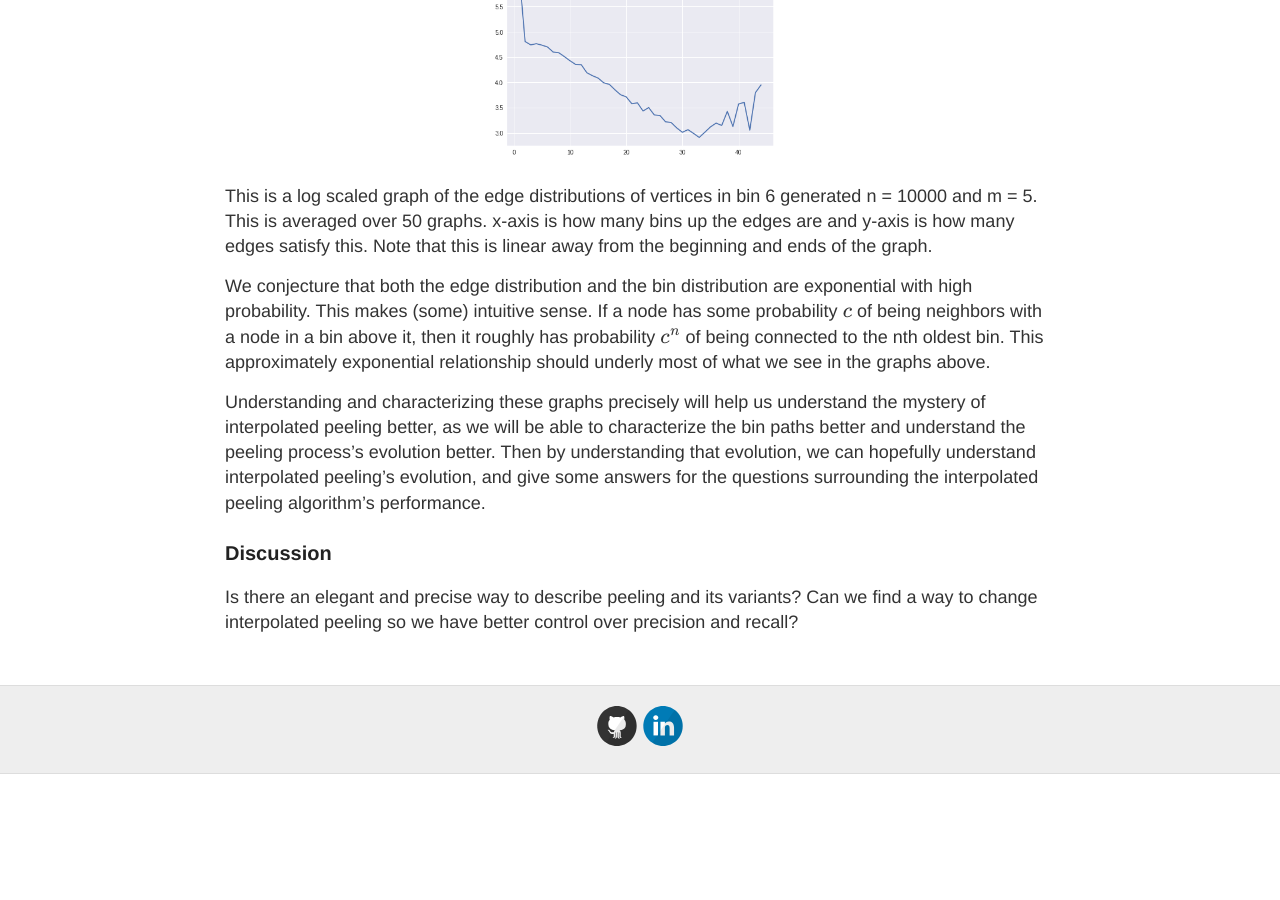
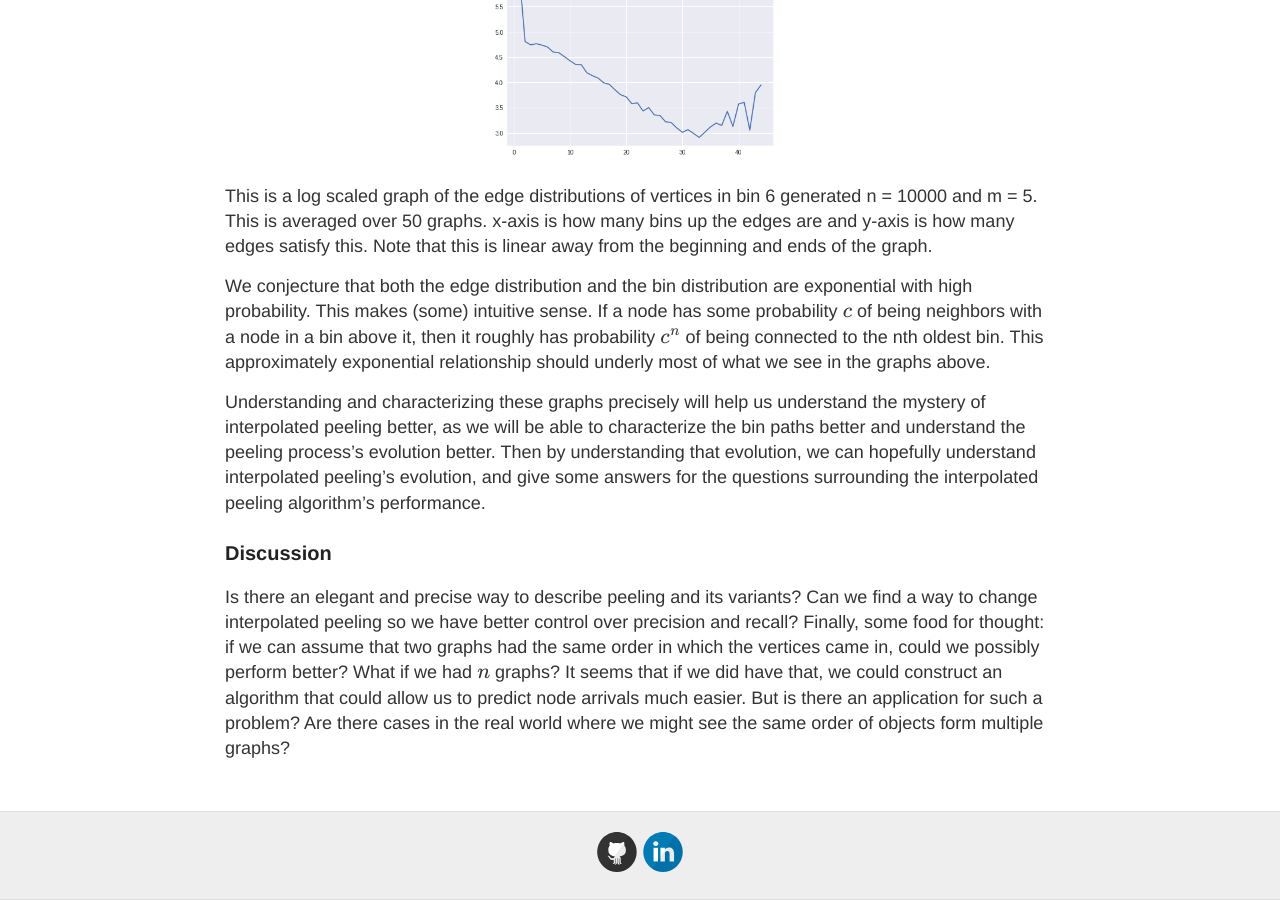
Before and after one commit to houcharlie/oldwebsite, a Jekyll site: the page built from _posts/2018-10-11-peeling.md, in a window 1280 px wide and 900 px high, scrolled down 4476 px. Built offline with Jekyll 4.4.1, drawn with Linux system fonts in a browser that asks for light colours; formulas are drawn with MathJax 3; before the commit the page ends 5250 px from its top, so only the background shows below that.

Commit message:
Update _posts/2018-10-11-peeling.md

```diff
--- a/_posts/2018-10-11-peeling.md
+++ b/_posts/2018-10-11-peeling.md
@@ -110,4 +110,4 @@ Understanding and characterizing these graphs precisely will help us understand
 
 ### Discussion
 
-Is there an elegant and precise way to describe peeling and its variants?  Can we find a way to change interpolated peeling so we have better control over precision and recall?
+Is there an elegant and precise way to describe peeling and its variants?  Can we find a way to change interpolated peeling so we have better control over precision and recall?  Finally, some food for thought: if we can assume that two graphs had the same order in which the vertices came in, could we possibly perform better?  What if we had $$n$$ graphs?  It seems that if we did have that, we could construct an algorithm that could allow us to predict node arrivals much easier.  But is there an application for such a problem?  Are there cases in the real world where we might see the same order of objects form multiple graphs?
```
